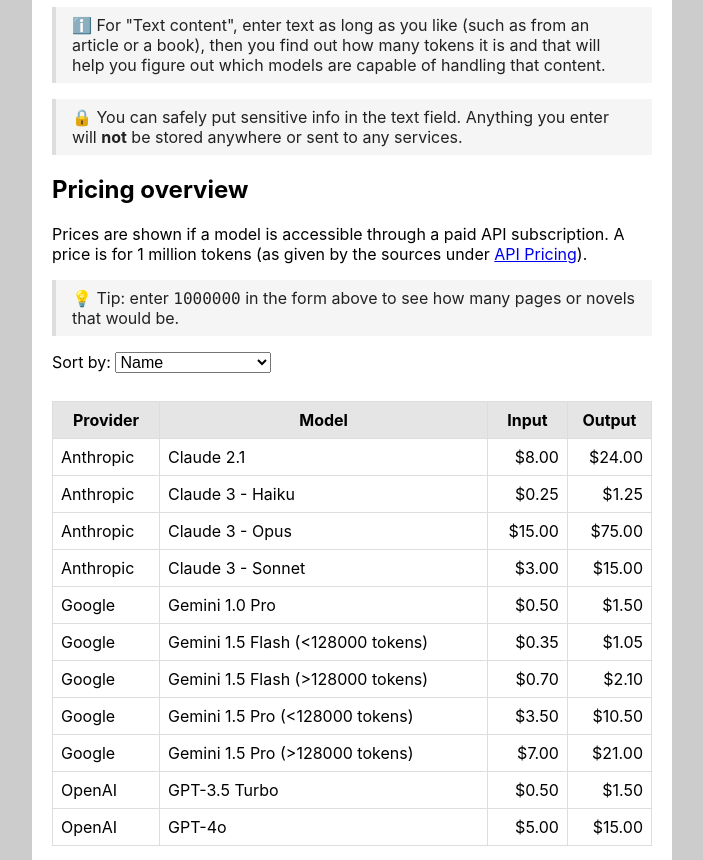
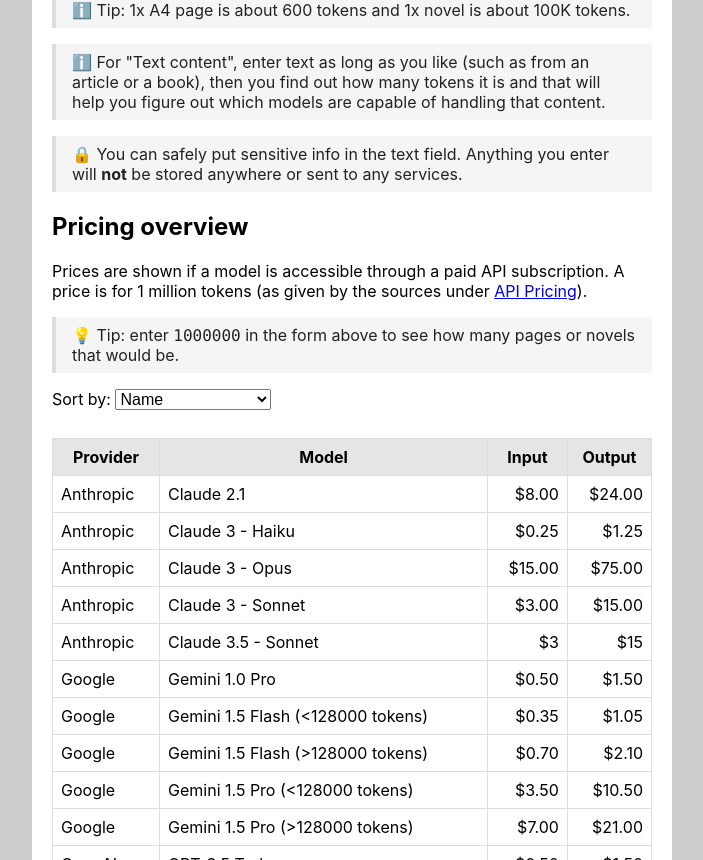
Before and after one commit to MichaelCurrin/token-translator, a React (Create React App) app: page / in a window 1280 px wide. Shown: the part 1940-2800 px from the top of the page, without its empty margins (288-991 px from the left). Built offline with nearby package versions, Linux system fonts and the light colour scheme.

Commit message:
Update constants.js

```diff
--- a/src/constants.js
+++ b/src/constants.js
@@ -14,6 +14,7 @@
   { provider: 'Meta', modelName: 'Llama 2', tokens: 8000 },
   { provider: 'Meta', modelName: 'Phi-3', tokens: 128000 },
   { provider: 'Meta', modelName: 'Mixtral', tokens: 64000 },
+  { provider: 'Anthropic', modelName: 'Claude 3.5', tokens: 200000 },
   { provider: 'Anthropic', modelName: 'Claude 3', tokens: 200000 },
   { provider: 'Anthropic', modelName: 'Claude 2.1', tokens: 200000 },
 ];
@@ -69,6 +70,12 @@
   },
   {
     provider: 'Anthropic',
+    modelName: 'Claude 3.5 - Sonnet',
+    input: '$3',
+    output: '$15',
+  },
+  {
+    provider: 'Anthropic',
     modelName: 'Claude 3 - Haiku',
     input: '$0.25',
     output: '$1.25',
```
